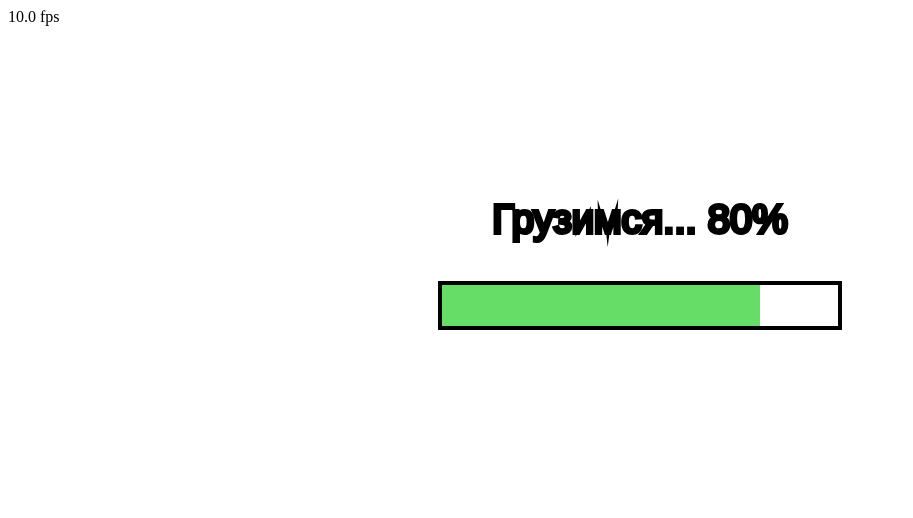
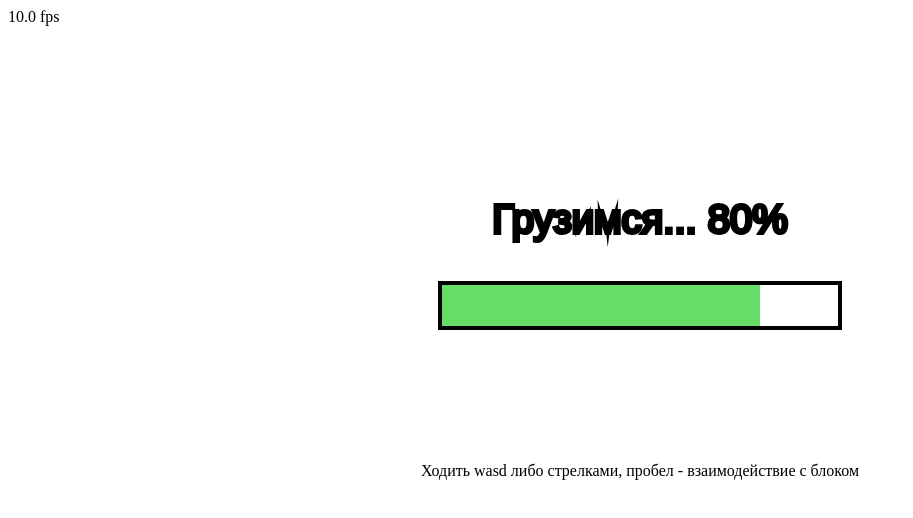
Before and after one commit to GabitovRustam/Repo, a plain HTML site: page Bludiska/index.html in a window 1280 px wide. Shown: the whole page, without its empty margins (0-913 px from the left). Drawn offline with Linux system fonts and the light colour scheme.

Commit message:
мини подправка

```diff
--- a/Bludiska/index.html
+++ b/Bludiska/index.html
@@ -23,6 +23,7 @@
             Ваш браузер не поддерживает HTML5 =(<br>
             Удалите его к черту, установите нормальный =)
         </canvas>
+        <div>Ходить wasd либо стрелками, пробел - взаимодействие с блоком</div
         </div>
     </body>
 </html>
--- a/Bludiska/js/game.js
+++ b/Bludiska/js/game.js
@@ -341,7 +341,8 @@ function PlayerObject(pos)
         if(Scene.tiles[check_pos.y][check_pos.x].interact){
             Scene.tiles[check_pos.y][check_pos.x].toggle();
         }
-        //В точке где стоим
+		else
+        //Иначе проверим объект в точке где стоим
         if(Scene.tiles[this.pos.y][this.pos.x].interact){
             Scene.tiles[this.pos.y][this.pos.x].toggle();
         }
```
Also changed, not shown: 1 other file.
